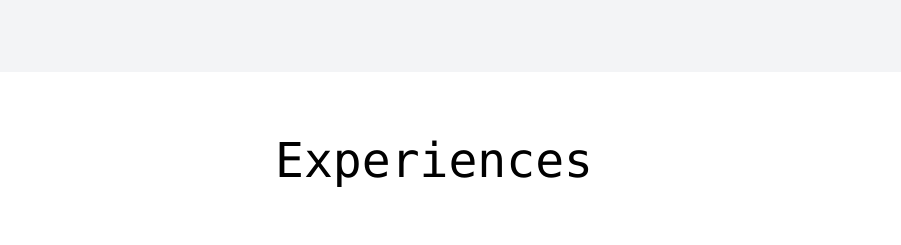
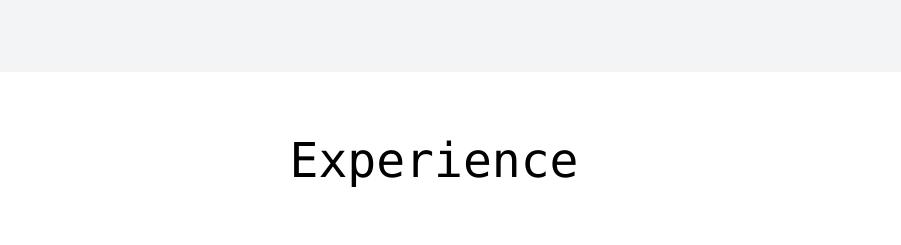
Before and after one commit to jerrylaloan/jerrylaloan.github.io, a website: page index.html in a window 1280 px wide. Shown: the part 1100-1345 px from the top of the page, without its empty margins (206-1107 px from the left). Drawn offline with Linux system fonts and the light colour scheme.

Commit message:
fix copy

```diff
--- a/index.html
+++ b/index.html
@@ -62,7 +62,7 @@
 
     <!-- start timeline -->
     <div class="max-w-4xl mx-auto text-center py-16 flex flex-col gap-16">
-      <h1 class="text-3xl font-heading md:text-4xl lg:text-5xl">Experiences</h1>
+      <h1 class="text-3xl font-heading md:text-4xl lg:text-5xl">Experience</h1>
 
       <div class="space-y-12 px-5">
         <!-- Timeline Item 1 -->
```
